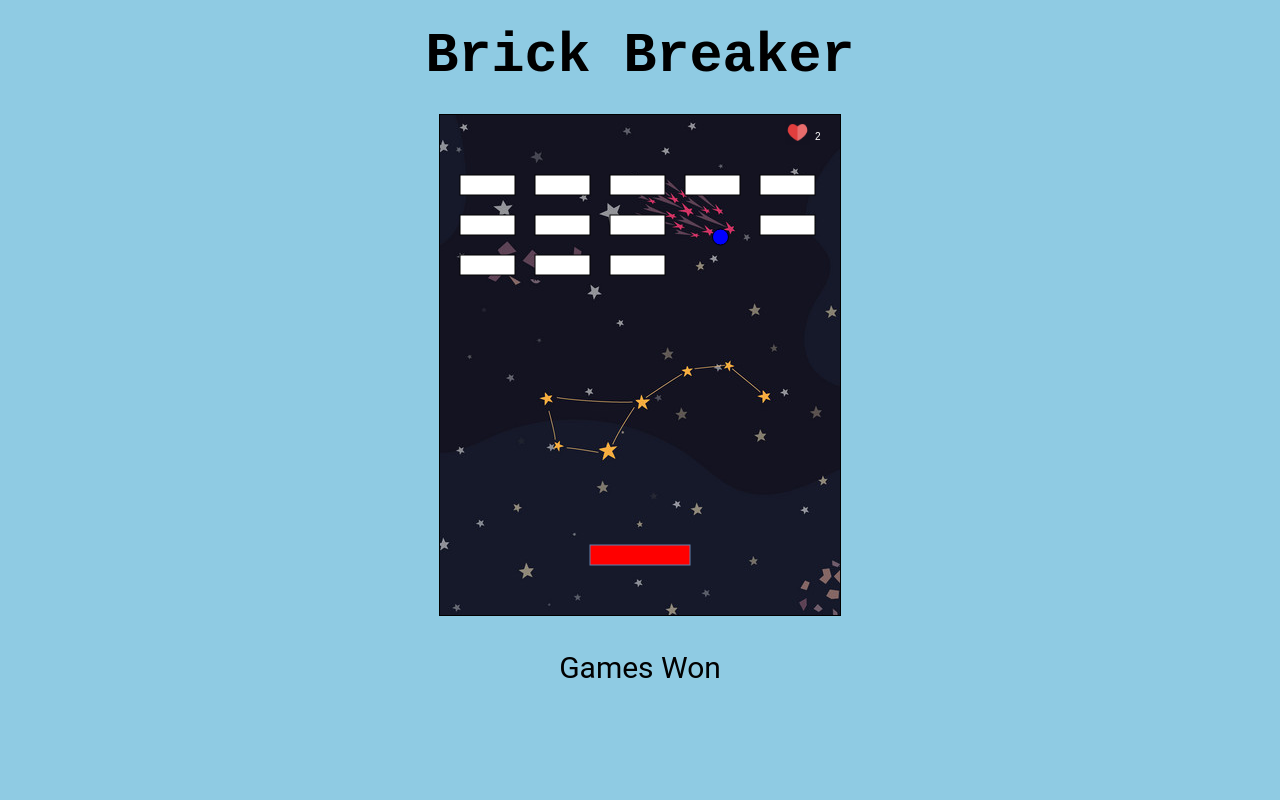
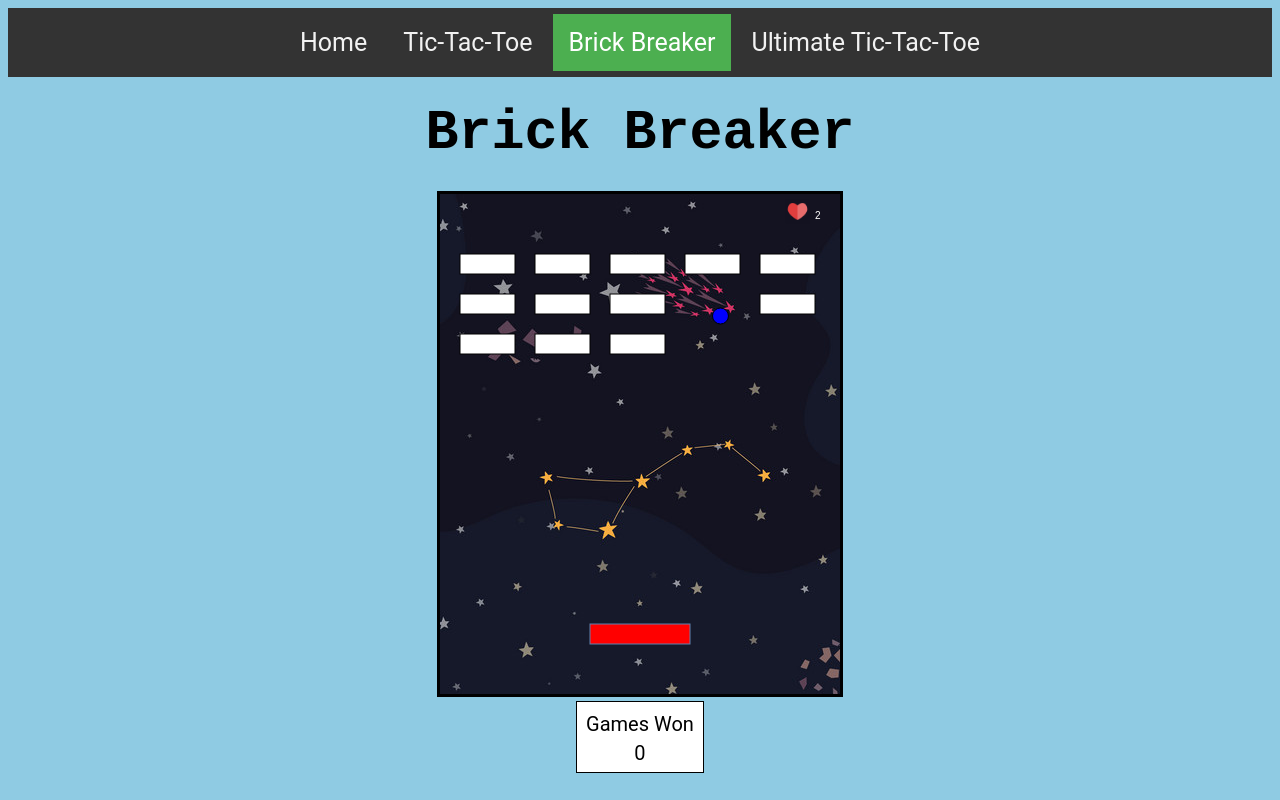
Before and after one commit to kcamia/pset-9, a plain HTML site: page brick-breaker.html in a window 1280 px wide. Drawn offline with Linux system fonts and the light colour scheme.

Commit message:
nav bar all 35

```diff
--- a/brick-breaker.html
+++ b/brick-breaker.html
@@ -13,6 +13,13 @@
   </head>
   <body>
 
+    <div class="topnav">
+      <a href="index.html">Home</a>
+      <a href="tic-tac-toe.html">Tic-Tac-Toe</a>
+      <a class="active" href="brick-breaker.html">Brick Breaker</a>
+      <a href="ultimate.html">Ultimate Tic-Tac-Toe</a>
+    </div>
+
     <h1>Brick Breaker</h1>
 
       <canvas id="breakout" width="400" height="500"></canvas>
@@ -23,8 +30,8 @@
 
     </div>
     <div id="scoreboard">
-      <p>Games Won</p>
-      <p id="score"></p>
+      <p id="move">Games Won</p>
+      <p id="score">0</p>
     </div>
 
 
--- a/css/brick-styles.css
+++ b/css/brick-styles.css
@@ -1,3 +1,28 @@
+.topnav {
+  background-color: #333;
+  overflow: hidden;
+  padding: 20px;
+}
+
+.topnav a {
+  color: #f2f2f2;
+  text-align: center;
+  padding: 14px 16px;
+  text-decoration: none;
+  font-size: 25px;
+}
+
+.topnav a:hover {
+  background-color: #ddd;
+  color: black;
+}
+
+.topnav a.active {
+  background-color: #4CAF50;
+  color: white;
+}
+
+
 body {
   text-align: center;
   font-family: "Roboto", monospace;
@@ -12,10 +37,24 @@ h1 {
 }
 
 #breakout {
+  border: 3px solid black;
+}
+
+#scoreboard {
+  margin: auto;
+  width: 10%;
+  height: 70px;
+  background-color: white;
   border: 1px solid black;
+}
+
+#move {
+  margin-top: 10px;
 }
 
 p {
   text-align: center;
-  font-size: 30px;
+  font-size: 20px;
+  margin-top: 2px;
+  margin-bottom: 5px;
 }
--- a/css/ultimate-styles.css
+++ b/css/ultimate-styles.css
@@ -1,3 +1,27 @@
+.topnav {
+  background-color: #333;
+  overflow: hidden;
+  padding: 20px;
+}
+
+.topnav a {
+  color: #f2f2f2;
+  text-align: center;
+  padding: 14px 16px;
+  text-decoration: none;
+  font-size: 25px;
+}
+
+.topnav a:hover {
+  background-color: #ddd;
+  color: black;
+}
+
+.topnav a.active {
+  background-color: #4CAF50;
+  color: white;
+}
+
 body {
   text-align: center;
   font-family: "Roboto", monospace;
```
Also changed, not shown: tic-tac-toe.html (+2 -2 lines), ultimate.html (+7 -0 lines).
